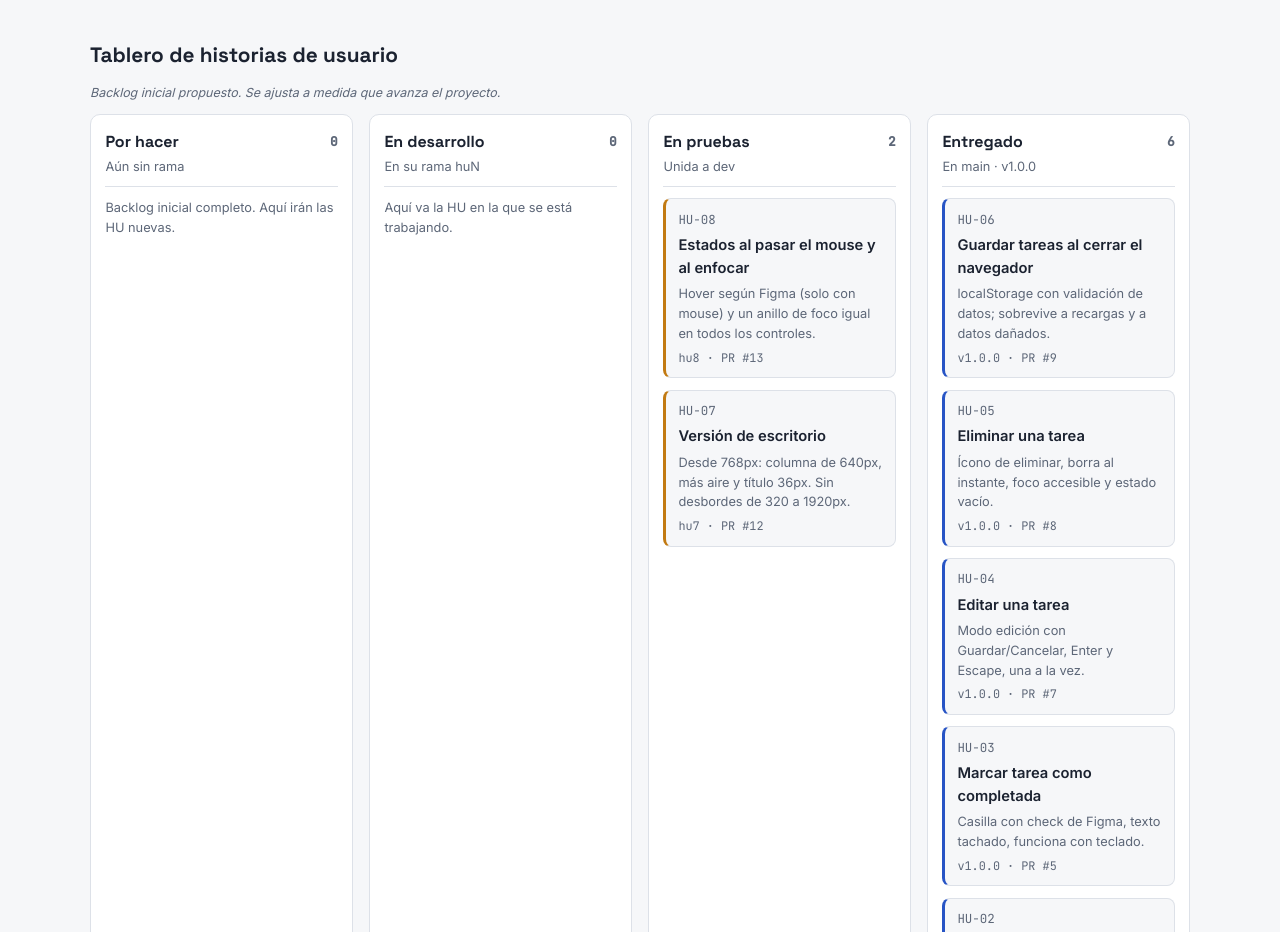
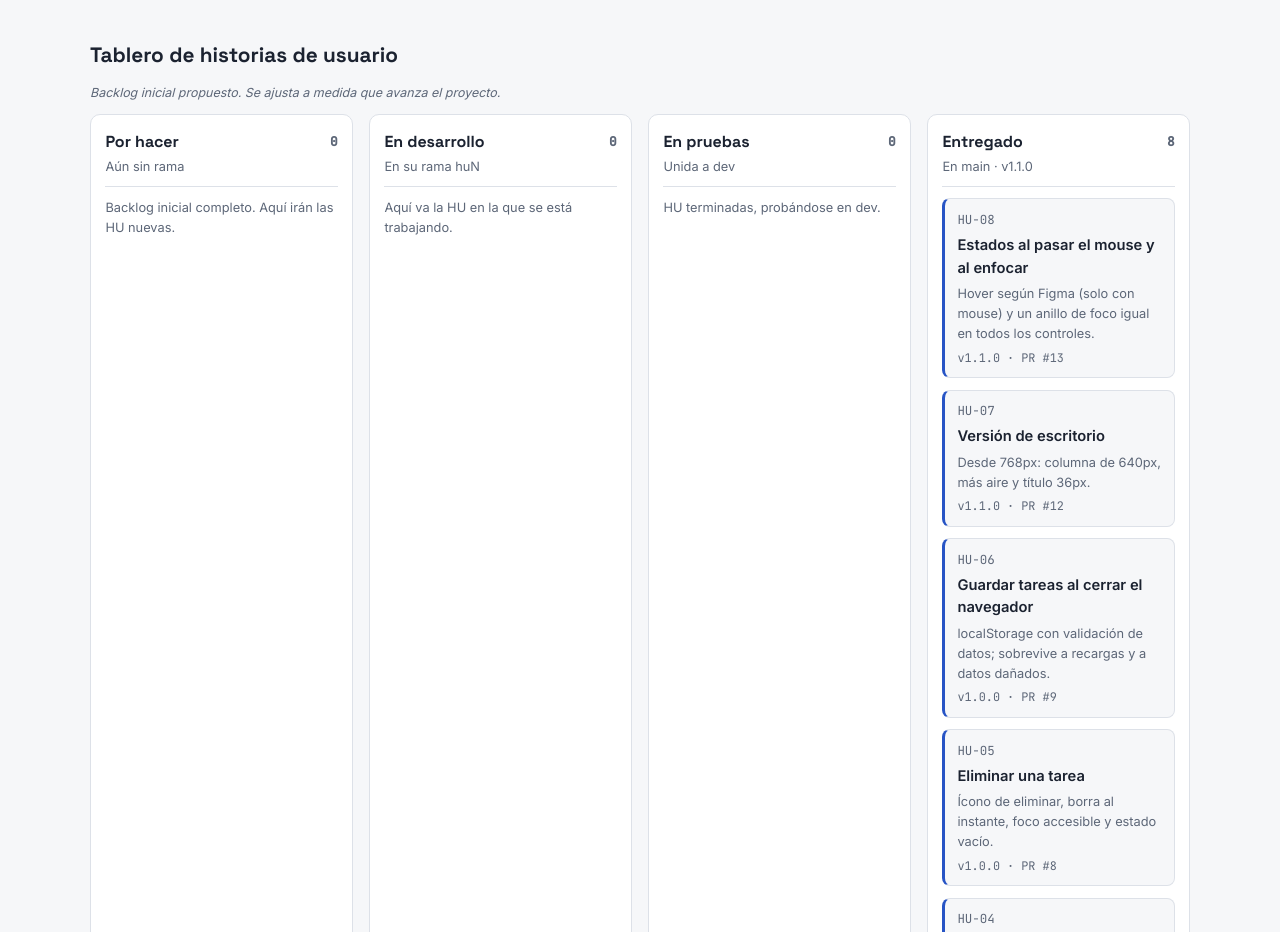
Before and after one commit to Kevin-Stiven-Lopez-Amaya404/docs-lista-tareas, a plain HTML site: page index.html in a window 1280 px wide. Shown: the part 847-1779 px from the top of the page. Drawn offline with Linux system fonts and the light colour scheme.

Commit message:
Entrega v1.1.0: fichas, tablero y CHANGELOG
Co-Authored-By: Claude Opus 5.5 <noreply@anthropic.com>

```diff
--- a/index.html
+++ b/index.html
@@ -147,12 +147,13 @@ a.card:hover, a.card:focus-visible { border-color: var(--feature); outline: none
         <p class="where">Aquí va la HU en la que se está trabajando.</p>
       </div>
       <div class="col">
-        <div class="col-head"><h3>En pruebas <span class="count">2</span></h3><span class="where">Unida a dev</span></div>
-        <a class="card c-dev" href="https://github.com/Kevin-Stiven-Lopez-Amaya404/docs-lista-tareas/blob/dev/hu/HU-08-estados-interaccion.md"><span class="id">HU-08</span><span class="name">Estados al pasar el mouse y al enfocar</span><span class="resumen">Hover según Figma (solo con mouse) y un anillo de foco igual en todos los controles.</span><span class="br">hu8 · PR #13</span></a>
-        <a class="card c-dev" href="https://github.com/Kevin-Stiven-Lopez-Amaya404/docs-lista-tareas/blob/dev/hu/HU-07-version-escritorio.md"><span class="id">HU-07</span><span class="name">Versión de escritorio</span><span class="resumen">Desde 768px: columna de 640px, más aire y título 36px. Sin desbordes de 320 a 1920px.</span><span class="br">hu7 · PR #12</span></a>
+        <div class="col-head"><h3>En pruebas <span class="count">0</span></h3><span class="where">Unida a dev</span></div>
+        <p class="where">HU terminadas, probándose en dev.</p>
       </div>
       <div class="col">
-        <div class="col-head"><h3>Entregado <span class="count">6</span></h3><span class="where">En main · v1.0.0</span></div>
+        <div class="col-head"><h3>Entregado <span class="count">8</span></h3><span class="where">En main · v1.1.0</span></div>
+        <a class="card c-main" href="https://github.com/Kevin-Stiven-Lopez-Amaya404/docs-lista-tareas/blob/main/hu/HU-08-estados-interaccion.md"><span class="id">HU-08</span><span class="name">Estados al pasar el mouse y al enfocar</span><span class="resumen">Hover según Figma (solo con mouse) y un anillo de foco igual en todos los controles.</span><span class="br">v1.1.0 · PR #13</span></a>
+        <a class="card c-main" href="https://github.com/Kevin-Stiven-Lopez-Amaya404/docs-lista-tareas/blob/main/hu/HU-07-version-escritorio.md"><span class="id">HU-07</span><span class="name">Versión de escritorio</span><span class="resumen">Desde 768px: columna de 640px, más aire y título 36px.</span><span class="br">v1.1.0 · PR #12</span></a>
         <a class="card c-main" href="https://github.com/Kevin-Stiven-Lopez-Amaya404/docs-lista-tareas/blob/main/hu/HU-06-guardar-tareas.md"><span class="id">HU-06</span><span class="name">Guardar tareas al cerrar el navegador</span><span class="resumen">localStorage con validación de datos; sobrevive a recargas y a datos dañados.</span><span class="br">v1.0.0 · PR #9</span></a>
         <a class="card c-main" href="https://github.com/Kevin-Stiven-Lopez-Amaya404/docs-lista-tareas/blob/main/hu/HU-05-eliminar-tarea.md"><span class="id">HU-05</span><span class="name">Eliminar una tarea</span><span class="resumen">Ícono de eliminar, borra al instante, foco accesible y estado vacío.</span><span class="br">v1.0.0 · PR #8</span></a>
         <a class="card c-main" href="https://github.com/Kevin-Stiven-Lopez-Amaya404/docs-lista-tareas/blob/main/hu/HU-04-editar-tarea.md"><span class="id">HU-04</span><span class="name">Editar una tarea</span><span class="resumen">Modo edición con Guardar/Cancelar, Enter y Escape, una a la vez.</span><span class="br">v1.0.0 · PR #7</span></a>
```
Also changed, not shown: 3 other files.
